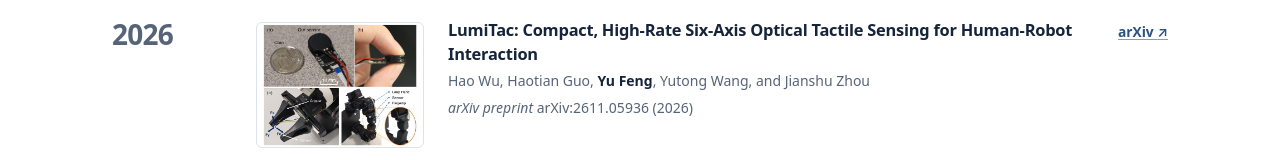
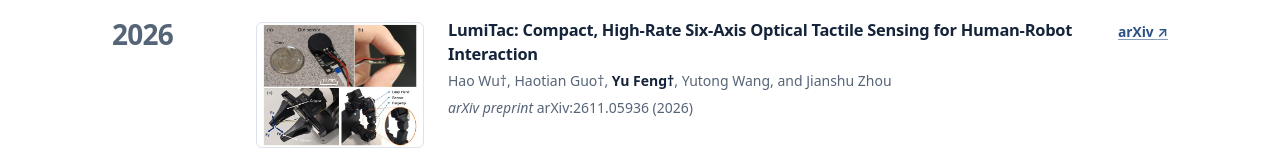
Before and after one commit to yfengup/yfengup.github.io, a plain HTML site: page publications/index.html in a window 1280 px wide. Shown: the part 307-467 px from the top of the page. Drawn offline with Linux system fonts and the light colour scheme.

Commit message:
Mark co-first authors on LumiTac

```diff
--- a/publications/index.html
+++ b/publications/index.html
@@ -52,7 +52,7 @@
           <figure class="pub-thumb"><img src="../assets/images/pubs/preprint-lumitac.jpg" alt="LumiTac sensor beside a coin and mounted on a gripper and a robotic hand" loading="lazy"></figure>
           <div>
             <h3>LumiTac: Compact, High-Rate Six-Axis Optical Tactile Sensing for Human-Robot Interaction</h3>
-            <p class="authors">Hao Wu, Haotian Guo, <strong>Yu Feng</strong>, Yutong Wang, and Jianshu Zhou</p>
+            <p class="authors">Hao Wu†, Haotian Guo†, <strong>Yu Feng†</strong>, Yutong Wang, and Jianshu Zhou</p>
             <p class="venue"><cite>arXiv preprint</cite> arXiv:2611.05936 (2026)</p>
           </div>
           <a class="doi" aria-label="arXiv preprint for LumiTac" href="https://arxiv.org/abs/2611.05936">arXiv <span aria-hidden="true">↗</span></a>
```
